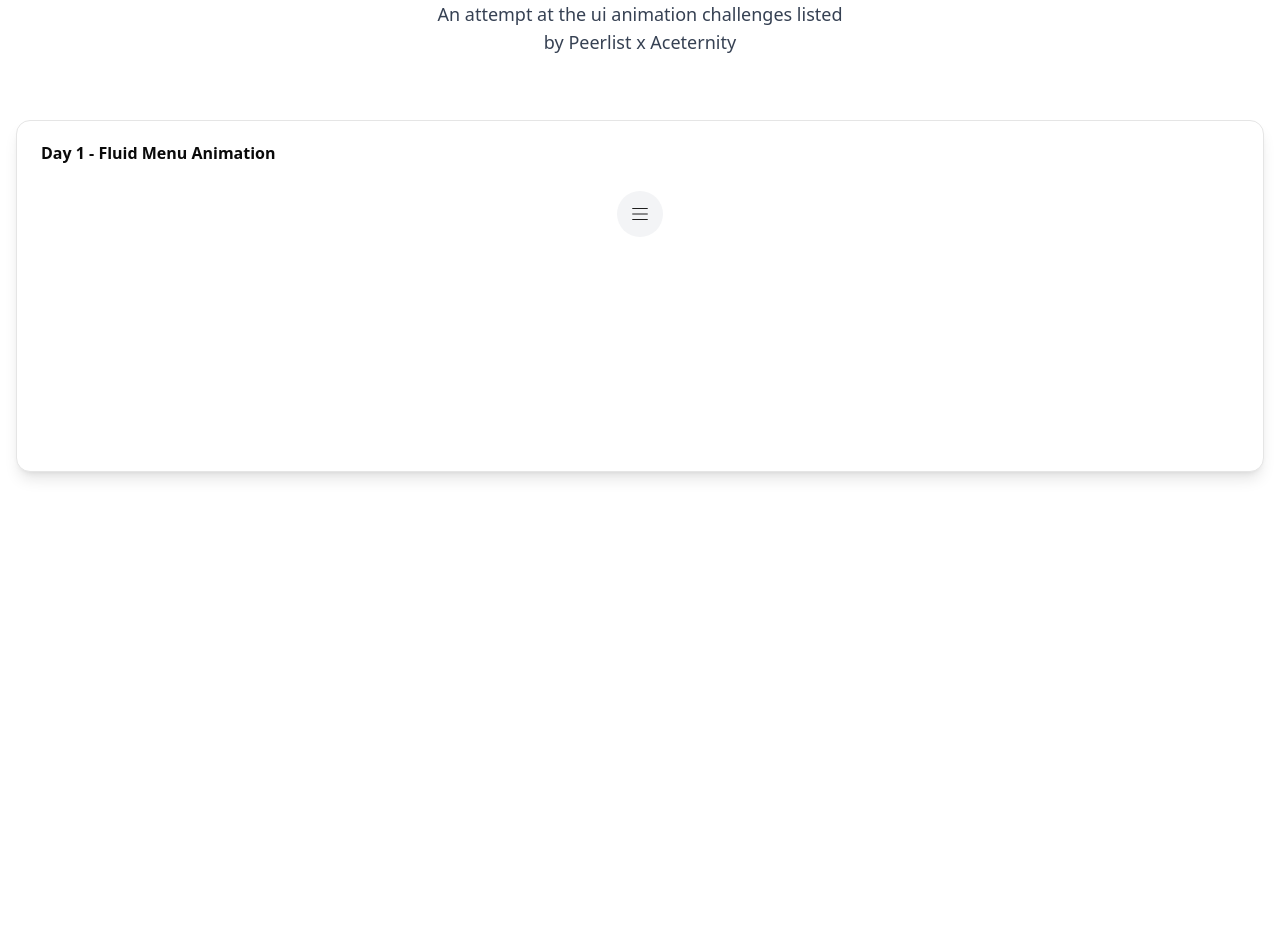
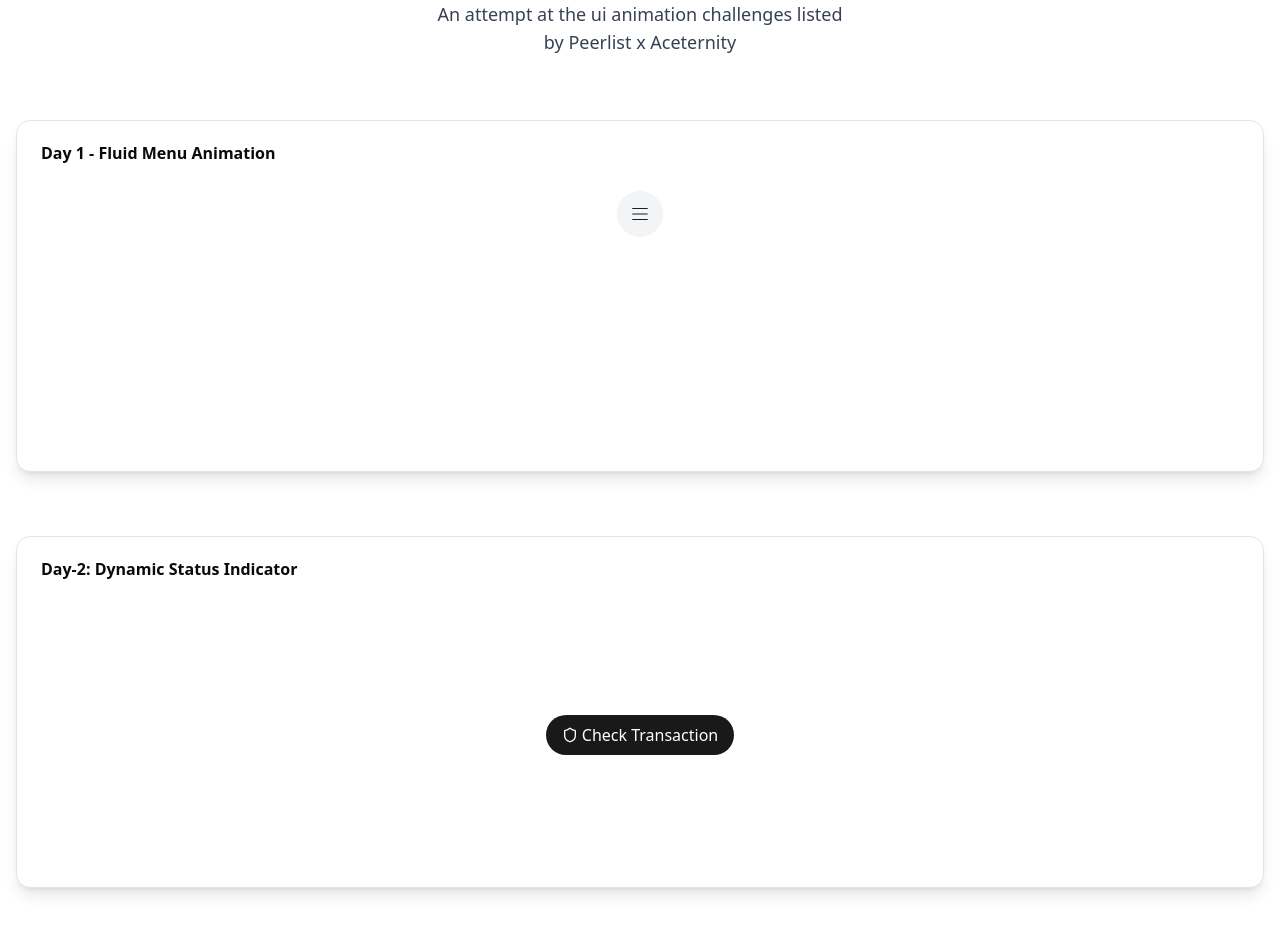
Before and after one commit to shreydd/5-days-animation, a React (Vite) app: page / in a window 1280 px wide. Shown: the part 240-1174 px from the top of the page. Before the commit the page ends 808 px from the top, so only its background shows below. Built offline with nearby package versions, Linux system fonts and the light colour scheme.

Commit message:
day2 challenge

```diff
--- a/src/App.tsx
+++ b/src/App.tsx
@@ -1,18 +1,35 @@
 import { Hero } from "./components/custom/hero";
 import { FluidMenu } from "./components/custom/fluid-menu";
 import { motion } from "motion/react";
+import { DynamicStatusBtn } from "./components/custom/dynamic-status";
+
+const compsVariants = {
+  hidden: { opacity: 0, y: 20 },
+  visible: {
+    opacity: 1,
+    y: 0,
+    transition: {
+      duration: 0.3,
+      delay: 0.4,
+      // staggerChildren: 0.2,
+      // delayChildren: 0.2,
+    },
+  },
+};
 
 // TODO: add suspense for lazy loading
 function App() {
   return (
-    <div className="max-w-7xl px-4 py-24 space-y-16 mx-auto antialiased">
+    <div className="max-w-7xl px-4 py-24 mx-auto antialiased">
       <Hero />
       <motion.div
-        initial={{ opacity: 0, y: 20 }}
-        animate={{ opacity: 1, y: 0 }}
-        transition={{ duration: 0.6, delay: 0.4 }}
+        initial={"hidden"}
+        animate={"visible"}
+        variants={compsVariants}
+        className="mt-16 space-y-16"
       >
         <FluidMenu />
+        <DynamicStatusBtn />
       </motion.div>
     </div>
   );
--- /dev/null
+++ b/src/components/custom/dynamic-status.tsx
@@ -0,0 +1,186 @@
+import { Card, CardContent, CardHeader, CardTitle } from "@/components/ui/card";
+import {
+  CheckCircle2,
+  LoaderCircleIcon,
+  ShieldIcon,
+  TriangleAlert,
+} from "lucide-react";
+import { motion } from "motion/react";
+import { useEffect, useState } from "react";
+
+const DynamicStatusBtn = () => {
+  const [status, setStatus] = useState<
+    "idle" | "analyzing" | "warning" | "success"
+  >("idle");
+
+  const analyzingVariant = {
+    hidden: { opacity: 0, x: -20 },
+    visible: {
+      opacity: 1,
+      x: 0,
+      transition: {
+        duration: 0.1,
+      },
+    },
+  };
+
+  const idleVariant = {
+    hidden: { opacity: 0, x: -20 },
+    visible: {
+      opacity: 1,
+      x: 0,
+      transition: {
+        duration: 0.1,
+      },
+    },
+  };
+
+  const successVariant = {
+    hidden: { opacity: 0, x: -20 },
+    visible: {
+      opacity: 1,
+      x: 0,
+      transition: {
+        duration: 0.1,
+      },
+    },
+    exit: { opacity: 0, x: -20, transition: { duration: 0.1 } },
+  };
+
+  const warningVariant = {
+    hidden: { opacity: 0, x: 20 },
+    visible: {
+      opacity: 1,
+      x: 0,
+      transition: {
+        duration: 0.1,
+      },
+    },
+    exit: { opacity: 0, x: 20, transition: { duration: 0.1 } },
+  };
+
+  const toggleAnimation = () => {
+    if (status === "idle") {
+      setStatus("analyzing");
+    }
+  };
+
+  useEffect(() => {
+    if (status === "analyzing") {
+      setTimeout(() => {
+        setStatus("warning");
+      }, 1500);
+
+      setTimeout(() => {
+        setStatus("success");
+      }, 3000);
+
+      setTimeout(() => {
+        setStatus("idle");
+      }, 5000);
+    }
+  }, [status]);
+
+  return (
+    <Card className="shadow-lg" id="day2">
+      <CardHeader>
+        <CardTitle>Day-2: Dynamic Status Indicator</CardTitle>
+      </CardHeader>
+      <CardContent>
+        <motion.div className="min-h-64 w-fit mx-auto flex items-center">
+          <motion.button
+            type="button"
+            className=""
+            onClick={toggleAnimation}
+            disabled={status !== "idle"}
+          >
+            {status === "analyzing" && (
+              <motion.span className="flex gap-1 items-center bg-blue-100 px-4 py-2 rounded-full text-blue-500 font-normal">
+                <motion.div>
+                  {/* <LoaderCircleIcon
+                    color="blue"
+                    className="animate-spin"
+                    size={16}
+                  /> */}
+                  <svg
+                    className="mr-3 -ml-1 size-5 animate-spin text-blue-500"
+                    xmlns="http://www.w3.org/2000/svg"
+                    fill="none"
+                    viewBox="0 0 24 24"
+                  >
+                    <circle
+                      className="opacity-25"
+                      cx="12"
+                      cy="12"
+                      r="10"
+                      stroke="currentColor"
+                      stroke-width="4"
+                    />
+                    <path
+                      className="opacity-75"
+                      fill="currentColor"
+                      d="M4 12a8 8 0 018-8V0C5.373 0 0 5.373 0 12h4zm2 5.291A7.962 7.962 0 014 12H0c0 3.042 1.135 5.824 3 7.938l3-2.647z"
+                    />{" "}
+                    <title>loader</title>
+                  </svg>
+                </motion.div>
+                <motion.span
+                  initial={"hidden"}
+                  animate={"visible"}
+                  exit={"hidden"}
+                  variants={analyzingVariant}
+                >
+                  Analyzing Transaction
+                </motion.span>
+              </motion.span>
+            )}
+
+            {status === "warning" && (
+              <motion.span className="flex gap-1 items-center bg-red-100 px-4 py-2 rounded-full text-red-500 font-normal">
+                <TriangleAlert className="animate-wiggle" size={16} />
+                <motion.span
+                  initial={"hidden"}
+                  animate={"visible"}
+                  exit={"hidden"}
+                  variants={warningVariant}
+                >
+                  Last remaining transaction
+                </motion.span>
+              </motion.span>
+            )}
+
+            {status === "success" && (
+              <motion.span className="flex gap-1 items-center bg-green-100 px-4 py-2 rounded-full text-green-500 font-normal">
+                <CheckCircle2 size={16} />
+                <motion.span
+                  initial={"hidden"}
+                  animate={"visible"}
+                  exit={"hidden"}
+                  variants={successVariant}
+                >
+                  Transaction Safe
+                </motion.span>
+              </motion.span>
+            )}
+
+            {status === "idle" && (
+              <motion.span className="flex gap-1 items-center bg-black/90 hover:cursor-pointer px-4 py-2 rounded-full text-white">
+                <ShieldIcon size={16} />
+                <motion.span
+                  initial={"hidden"}
+                  animate={"visible"}
+                  exit={"hidden"}
+                  variants={idleVariant}
+                >
+                  Check Transaction
+                </motion.span>
+              </motion.span>
+            )}
+          </motion.button>
+        </motion.div>
+      </CardContent>
+    </Card>
+  );
+};
+
+export { DynamicStatusBtn };
--- a/src/components/custom/fluid-menu.tsx
+++ b/src/components/custom/fluid-menu.tsx
@@ -55,13 +55,13 @@ const FluidMenu = () => {
   const iconStrokeWidth = 1;
 
   return (
-    <Card className="shadow-lg">
+    <Card className="shadow-lg" id="day1">
       <CardHeader>
         <CardTitle>Day 1 - Fluid Menu Animation</CardTitle>
         {/* <CardDescription></CardDescription> */}
       </CardHeader>
       <CardContent>
-        <motion.div className="w-fit h-64 mx-auto">
+        <motion.div className="w-fit min-h-64 mx-auto">
           <motion.button
             type="button"
             onClick={toggleMenu}
--- a/src/index.css
+++ b/src/index.css
@@ -16,6 +16,16 @@
 
 @theme {
   --default-font-family: system-ui, inter;
+  --animate-wiggle: wiggle 0.3s ease-in-out infinite;
+  @keyframes wiggle {
+    0%,
+    100% {
+      transform: rotate(-3.9deg);
+    }
+    50% {
+      transform: rotate(3.9deg);
+    }
+  }
 }
 
 @theme inline {
```
